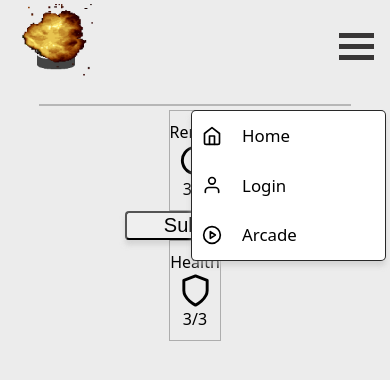
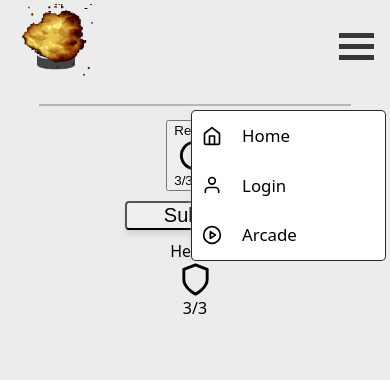
Before and after one commit to MiroHoo/DatabaseStudyWebapp, a React (Vite) app in the folder Database-Project-Webapp/: page /arcade in a window 390 px wide. Both pictures are taken after a click on the link 356 px from the left and 46 px from the top of the page. Shown: the top 380 px of the page. Built offline with nearby package versions, Linux system fonts and the light colour scheme; no server answers.

Commit message:
fixed a persistent bug on mobile making the site wider than it needed to be, now it scales correctly

```diff
--- a/Database-Project-Webapp/src/components/Arcade.jsx
+++ b/Database-Project-Webapp/src/components/Arcade.jsx
@@ -18,6 +18,7 @@ const Layout = () => {
     const [rerolls, setRerolls] = useState(3)
     const [points, setPoints] = useState(0)
     const [showScores, setShowScores] =  useState(true)
+    const [disabled, setDisabled] = useState(false)
     const animationref = useRef()
     const [modal, setModal] = useState(false)
     const [ModalSettings, setSettings] = useState({
@@ -35,6 +36,7 @@ const Layout = () => {
             setTimeout(() => {
                 setTimeout(()=> {
                     getQuestion(MinMax)
+                    setDisabled(false)
                 }, "1000")
                 setAnimation(true)
                 setArcadeState("")
@@ -69,12 +71,12 @@ const Layout = () => {
             }
             <div className='iconContainer'>
                 <div className='StatContainer'>
-                    <div className='Stats Reroll' onClick={() => { Roll()}}>
+                    <button disabled={disabled || rerolls === 0} className='Stats Reroll' onClick={() => { Roll()}}>
                         <>Rerolls</>
                         <img className={"IconClass"} src={reroll} /><>{rerolls}/3</>
-                    </div>
+                    </button>
                 </div>
-                <button className={`SubmitBtn`} disabled={Shields !== 0 ? false : true} onClick={() => { verifyAnswer() }}>Submit</button>
+                <button className={`SubmitBtn`} disabled={Shields !== 0 || disabled ? false : true} onClick={() => { verifyAnswer() }}>Submit</button>
                 <div className='StatContainer'>
                     <div className='Stats'><>Health</>
                         <img className={"IconClass"} src={hp} /><>{Shields}/3</>
@@ -87,6 +89,7 @@ const Layout = () => {
 
     function Roll(){
         if(rerolls > 0 ){
+        setDisabled(true)
         setRerolls(rerolls - 1);
         setArcadeState("Neutral")
         } else {
@@ -116,7 +119,19 @@ const Layout = () => {
 
         fetch(url, options).then(response => response.json()).then(response => updateui(response))
     }
-    function RedirectPage(){
+    function RedirectPage(name){
+        var PostFormat = {
+            "Name": name,
+            "Score": points
+        }
+        const options = {
+            method: 'POST',
+            headers: {
+                'Content-Type': 'application/json'
+            },
+            body: JSON.stringify(PostFormat)
+        }
+        fetch("http://127.0.0.1:3002/arcade/insert",options)
         navigate("/scores")
     }
     function updateui(res) {
@@ -127,8 +142,8 @@ const Layout = () => {
             if (Shields === 1) {
                 setShields(Shields - 1)
                 setSettings({
-            "type": "text",
-            "text": "You scored " + points,
+            "type": "input",
+            "text": "You scored " + points + ", What's your name for the leaderboards?",
             "function": RedirectPage
             })
             setModal(!modal)
--- a/Database-Project-Webapp/src/components/Header.jsx
+++ b/Database-Project-Webapp/src/components/Header.jsx
@@ -46,6 +46,7 @@ const Layout = () =>  {
   const [BurgerVis, setBurgerVis] = useState(false)
   const [Animationstate, setAnimationState] = useState(false)
   const [Auth, setAuth] = useState(false)
+  const [BurgerDis, SetBurgerDIs] = useState(false)
   const animationref = useRef()
 
    useEffect(() => {
@@ -56,12 +57,11 @@ const Layout = () =>  {
 
   useEffect(() => {
     if(animationref.current !== undefined) {
+      console.log(animationref.current)
         animationref.current.addEventListener("animationcancel", () => {
-            console.log("cancel")
             setAnimationState(false);
           });
         animationref.current.addEventListener("animationend", () => {
-            console.log("End")
             setAnimationState(false);
           });
         }
@@ -82,7 +82,7 @@ const Layout = () =>  {
         <div className='HeaderContent'>
           <div className='HeaderName'><NavLink to={"/"}><img className="HeaderGif" src={gif}></img></NavLink></div>
           <div className='Burgermenu'>
-            <a className='BurgerPatties' onClick={() => {setBurgerVis(!BurgerVis); setAnimationState(true);}}>
+            <a className='BurgerPatties' onClick={() => {setBurgerVis(!BurgerVis); SetBurgerDIs(true); setAnimationState(true);}}>
             <div className='burgerlayer'></div>
             <div className='burgerlayer'></div>
             <div className='burgerlayer'></div>
@@ -95,7 +95,7 @@ const Layout = () =>  {
           <div className='HeaderDivider'></div>
       </div>
        { BurgerVis || Animationstate ?
-      <div ref={animationref} className={`BurgerContainer ${BurgerVis ? 'open' : 'closed'}`}>
+      <div ref={animationref} className={`BurgerContainer ${BurgerVis ? 'open' : 'closed'} ${BurgerDis ? 'shown' : 'hidden'}`}>
       <div className={"BurgerStack"}>{BurgerArray}</div>
       </div>
       : null
--- a/Database-Project-Webapp/src/css/Login.css
+++ b/Database-Project-Webapp/src/css/Login.css
@@ -3,6 +3,7 @@
     flex-direction: column;
     justify-content: center;
     text-align: center;
+    margin-top: 20px;
 }
 .LoginHeader{
      font-size: 1.2rem;
--- a/Database-Project-Webapp/src/css/TestManagin.css
+++ b/Database-Project-Webapp/src/css/TestManagin.css
@@ -83,6 +83,7 @@
     align-items: center;
     flex-direction: column;
     width: 100%;
+    margin-top:20px;
 
 }
 .ManagementItemCont{
--- a/Database-Project-Webapp/src/css/TestTaker.css
+++ b/Database-Project-Webapp/src/css/TestTaker.css
@@ -93,6 +93,7 @@
     display: flex;
     flex-direction: row;
     width: 100%;
+    margin-top: 20px;
     justify-content: center;
 }
 
--- a/Database-Project-Webapp/src/css/arcade.css
+++ b/Database-Project-Webapp/src/css/arcade.css
@@ -17,6 +17,7 @@
     flex-direction: column;
     align-items: center;
     justify-content: center;
+    margin-top:20px;
     &.open{
     transform: translateX(-100%);
     animation-name: fade-out;
@@ -100,7 +101,6 @@
     margin-top: 20px;
 }
 .StatContainer{
-    border: 1.5px solid rgba(0, 0, 0, 0.267);
 }
 .SubmitBtn{
     border-radius: 4px;
--- a/Database-Project-Webapp/src/css/index.css
+++ b/Database-Project-Webapp/src/css/index.css
@@ -5,9 +5,13 @@
   text-rendering: optimizeLegibility;
   -webkit-font-smoothing: antialiased;
 }
-body {
+html, body {
   margin: 0;
   overflow-x: hidden;
+}
+body {
+  position: relative;
+
 }
 .StupidGif{
   height: clamp(5rem, 80vw,30rem);
@@ -94,14 +98,20 @@ body {
   z-index: 2000;
   align-items: end;
   pointer-events: none;
+  overflow-x: hidden;
   width: 99%;
   &.open{
     transform: translateX(0);
     animation: closed 700ms;
+    animation-duration: 1s;
   }
   &.closed{
     transform: translateX(100%);
     animation: open 700ms;
+    animation-duration: 0.5s;
+  }
+  &.hidden{
+    display: none;
   }
 }
 .BurgerStack{
```
